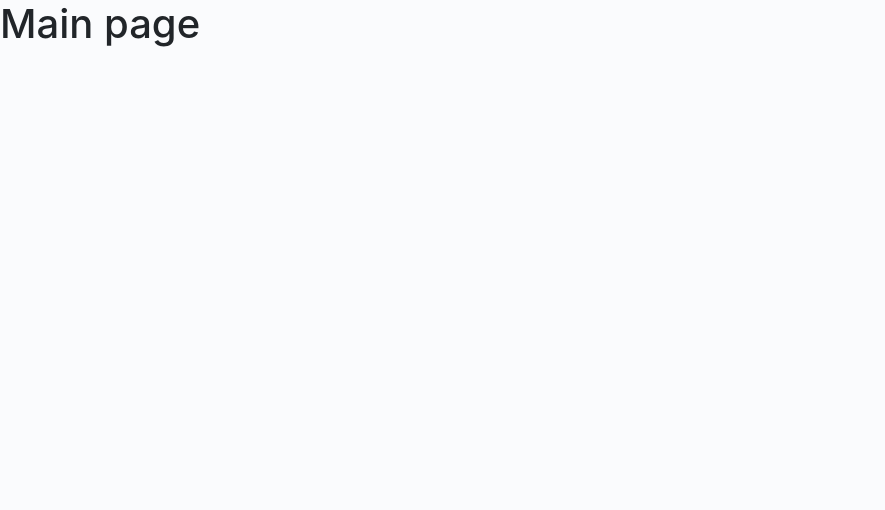
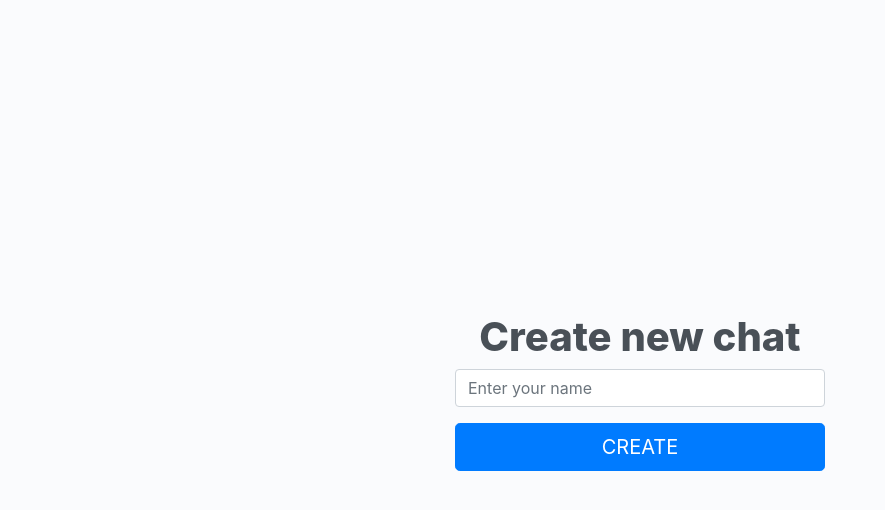
Before and after one commit to bogdanaks/messenger, a React (Create React App) app in the folder client/: page / in a window 1280 px wide. Shown: the top 510 px of the page, without its empty margins (0-885 px from the left). Built offline with nearby package versions, Linux system fonts and the light colour scheme; the HTML template or start-up script is replaced by a standard one.

Commit message:
Base style page

```diff
--- a/client/src/pages/Main/Main.jsx
+++ b/client/src/pages/Main/Main.jsx
@@ -1,9 +1,20 @@
 import React from 'react'
-
+import "./styles.scss"
 const Main = () => {
     return (
-        <div>
-            <h1>Main page</h1>
+        <div className="container d-flex flex-column">
+            <div className="row no-gutters text-center align-items-center justify-content-center min-vh-100">
+                <div className="col-12 col-md-6 col-lg-5 col-xl-4">
+                    <h1>Create new chat</h1>
+                    <form class="mb-3">
+                        <div class="form-group">
+                            <label for="name" class="sr-only">Name</label>
+                            <input type="text" class="form-control form-control-md" id="name" placeholder="Enter your name"/>
+                        </div>
+                        <button class="btn btn-primary btn-lg btn-block text-uppercase font-weight-semibold" type="submit">CREATE</button>
+                    </form>
+                </div>
+            </div>
         </div>
     )
 }
--- a/client/src/pages/Main/styles.scss
+++ b/client/src/pages/Main/styles.scss
@@ -0,0 +1,4 @@
+h1 {
+    color: rgb(73, 80, 87);
+    font-weight: 800;
+}
```
